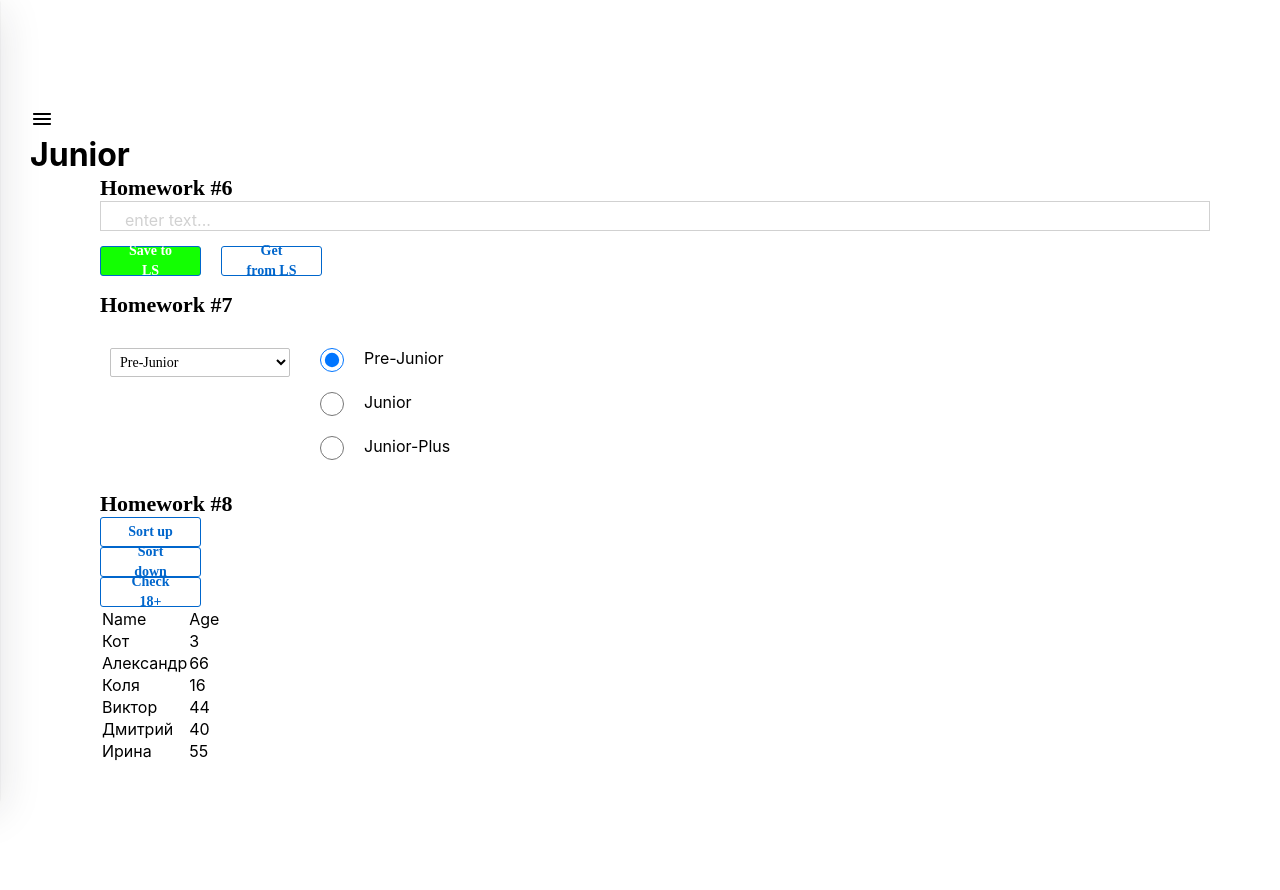
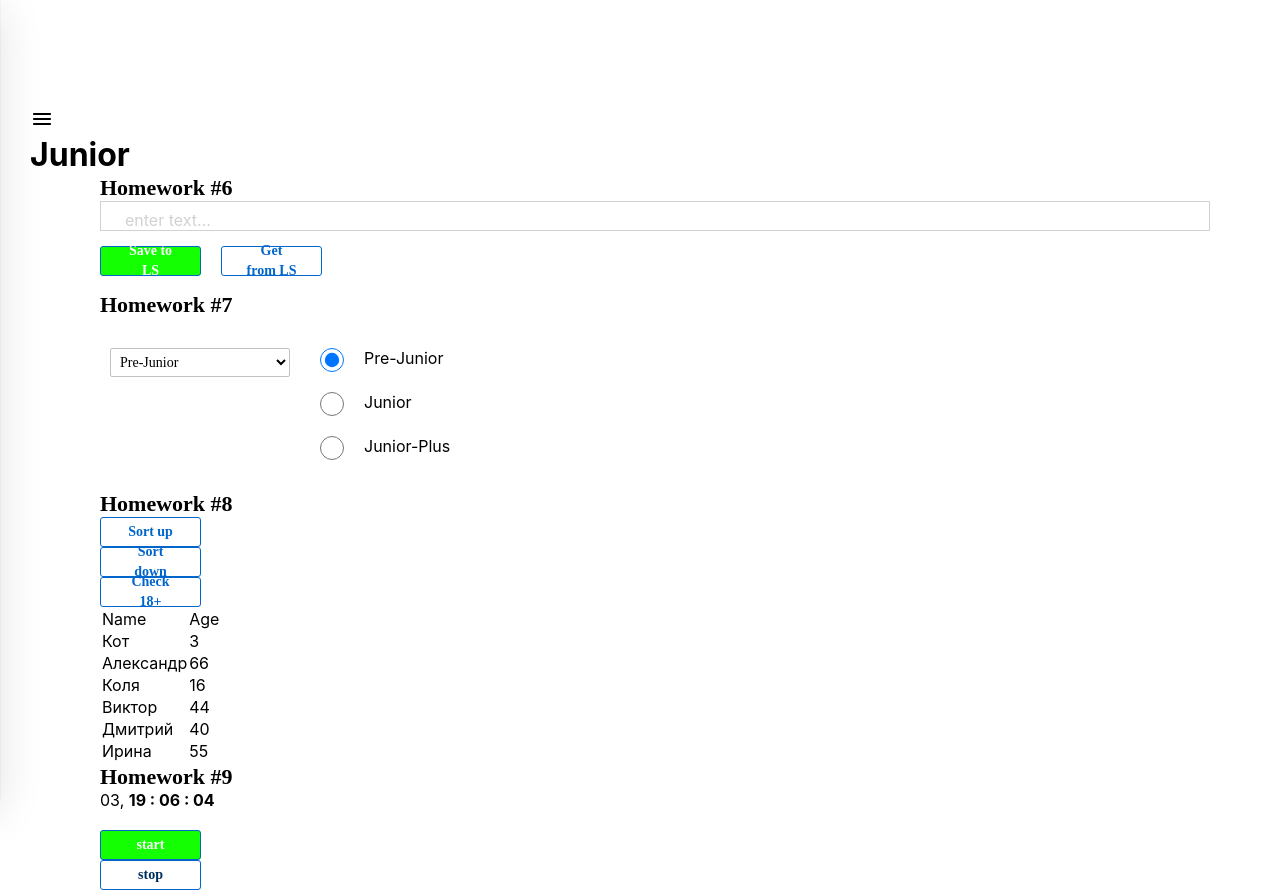
Before and after one commit to Siarheispivak/hws2, a React (Create React App) app: page /#/junior in a window 1280 px wide. Shown: the top 890 px of the page. Before the commit the page ends 800 px from the top, so only its background shows below. Built offline with nearby package versions, Linux system fonts and the light colour scheme.

Commit message:
hw9:still need to finish onMouseLeave and onMouseEnter functions

```diff
--- a/src/s2-homeworks/hw05/pages/Junior.tsx
+++ b/src/s2-homeworks/hw05/pages/Junior.tsx
@@ -2,7 +2,7 @@ import React from 'react'
 import HW6 from "../../hw06/HW6";
 import HW7 from "../../hw07/HW7";
 import HW8 from '../../hw08/HW8'
-// import HW9 from '../../hw09/HW9'
+import HW9 from '../../hw09/HW9'
 
 function Junior() {
     return (
@@ -10,7 +10,7 @@ function Junior() {
             <HW6 />
             <HW7 />
             <HW8 />
-            {/*<HW9 />*/}
+            <HW9 />
         </div>
     )
 }
--- a/src/s2-homeworks/hw09/Clock.tsx
+++ b/src/s2-homeworks/hw09/Clock.tsx
@@ -2,6 +2,7 @@ import React, {useState} from 'react'
 import SuperButton from '../hw04/common/c2-SuperButton/SuperButton'
 import {restoreState} from '../hw06/localStorage/localStorage'
 import s from './Clock.module.css'
+
 
 function Clock() {
     const [timerId, setTimerId] = useState<number | undefined>(undefined)
@@ -9,30 +10,62 @@ function Clock() {
     const [date, setDate] = useState<Date>(new Date(restoreState('hw9-date', Date.now())))
     const [show, setShow] = useState<boolean>(false)
 
+
     const start = () => {
         // пишут студенты // запустить часы (должно отображаться реальное время, а не +1)
         // сохранить ид таймера (https://learn.javascript.ru/settimeout-setinterval#setinterval)
-
+        let id = window.setInterval(() => {
+            setDate(new Date())
+        }, 1000)
+        setTimerId(id)
+        setShow(true)
     }
 
     const stop = () => {
         // пишут студенты // поставить часы на паузу, обнулить ид таймера (timerId <- undefined)
+        clearInterval(timerId)
+        setShow(false)
 
     }
 
     const onMouseEnter = () => { // пишут студенты // показать дату если наведена мышка
-
+        setShow(true)
     }
     const onMouseLeave = () => { // пишут студенты // спрятать дату если мышка не наведена
-
+        setShow(false)
     }
 
-    const stringTime = 'date->time' || <br/> // часы24:минуты:секунды (01:02:03)/(23:02:03)/(24:00:00)/(00:00:01) // пишут студенты
-    const stringDate = 'date->date' || <br/> // день.месяц.год (01.02.2022) // пишут студенты, варианты 01.02.0123/01.02.-123/01.02.12345 не рассматриваем
+
+    function twoDigits(num: number) {
+        if (num < 10) {
+            return ('0' + num).slice(-2);
+        } else {
+            return num
+        }
+    }
+
+    const stringTimeFunction = () => {
+        let hours = twoDigits(date.getHours())
+        let minutes = twoDigits(date.getMinutes())
+        let seconds = twoDigits(date.getSeconds())
+        // console.log(`${hours} : ${minutes} : ${seconds}`)
+        return `${hours} : ${minutes} : ${seconds}`
+    }
+    const stringTime = stringTimeFunction() || <br/> // часы24:минуты:секунды (01:02:03)/(23:02:03)/(24:00:00)/(00:00:01) // пишут студенты
+
+
+    const stringDateFunction = () => {
+        let days = twoDigits(date.getDate())
+        let month = twoDigits(date.getMonth())
+        let years = twoDigits(date.getFullYear())
+        // console.log(`${days} : ${month} : ${years}`)
+        return `${days} : ${month} : ${years}`
+    }
+    const stringDate = stringDateFunction() || <br/> // день.месяц.год (01.02.2022) // пишут студенты, варианты 01.02.0123/01.02.-123/01.02.12345 не рассматриваем
 
     // день недели на английском, месяц на английском (https://learn.javascript.ru/intl#intl-datetimeformat)
-    const stringDay = 'date->day' || <br/> // пишут студенты
-    const stringMonth = 'date->month' || <br/> // пишут студенты
+    const stringDay = twoDigits(date.getDay()) || <br/> // пишут студенты
+    const stringMonth = twoDigits(date.getMonth()) || <br/> // пишут студенты
 
     return (
         <div className={s.clock}>
@@ -66,14 +99,14 @@ function Clock() {
             <div className={s.buttonsContainer}>
                 <SuperButton
                     id={'hw9-button-start'}
-                    disabled={true} // пишут студенты // задизэйблить если таймер запущен
+                    disabled={show} // пишут студенты // задизэйблить если таймер запущен
                     onClick={start}
                 >
                     start
                 </SuperButton>
                 <SuperButton
                     id={'hw9-button-stop'}
-                    disabled={true} // пишут студенты // задизэйблить если таймер не запущен
+                    disabled={!show} // пишут студенты // задизэйблить если таймер не запущен
                     onClick={stop}
                 >
                     stop
```
